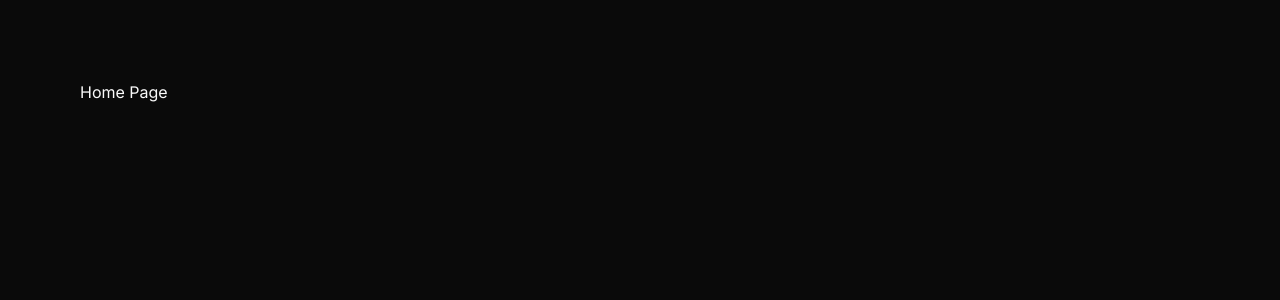
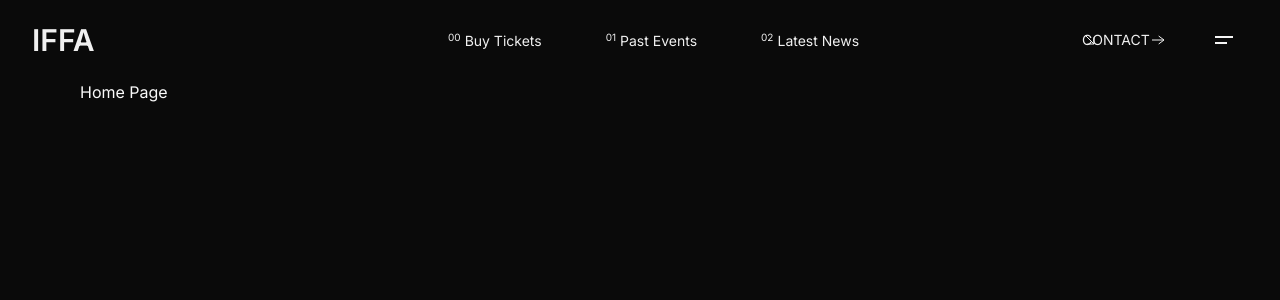
Before and after one commit to TANISHQBEDI/iffa-awards, a Next.js app: page / in a window 1280 px wide. Shown: the top 300 px of the page. Built offline with nearby package versions, Linux system fonts and the light colour scheme.

Commit message:
Added the nav layout matching the awwwards website

```diff
--- a/src/app/globals.css
+++ b/src/app/globals.css
@@ -47,6 +47,7 @@
   --radius-2xl: calc(var(--radius) + 8px);
   --radius-3xl: calc(var(--radius) + 12px);
   --radius-4xl: calc(var(--radius) + 16px);
+    --text-2xs: 10px;
 }
 
 :root {
--- /dev/null
+++ b/src/lib/gsap/gsap-utils.ts
@@ -0,0 +1,29 @@
+import { gsap } from '@/lib/gsap'
+
+type HoverOptions = {
+    target: Element
+    onEnter: (target: Element) => gsap.core.Tween | gsap.core.Timeline | void
+    onLeave: (target: Element) => gsap.core.Tween | gsap.core.Timeline | void
+    enterEvent?: 'mouseenter' | 'mouseover'
+    leaveEvent?: 'mouseleave' | 'mouseout'
+}
+
+export function setupGsapHover({
+                                   target,
+                                   onEnter,
+                                   onLeave,
+                                   enterEvent = 'mouseenter',
+                                   leaveEvent = 'mouseleave',
+                               }: HoverOptions) {
+    const handleEnter = () => onEnter(target)
+    const handleLeave = () => onLeave(target)
+
+    target.addEventListener(enterEvent, handleEnter)
+    target.addEventListener(leaveEvent, handleLeave)
+
+    // return cleanup function
+    return () => {
+        target.removeEventListener(enterEvent, handleEnter)
+        target.removeEventListener(leaveEvent, handleLeave)
+    }
+}
--- a/src/modules/root/ui/components/header.tsx
+++ b/src/modules/root/ui/components/header.tsx
@@ -1,13 +1,77 @@
 'use client'
 import React, {useRef} from 'react';
-
+import Link from "next/link";
+import {NAV_ITEMS} from "@/modules/root/constants/nav-items";
 
 const Header = () => {
     const navRef = useRef<HTMLDivElement>(null);
 
     return (
-        <nav ref={navRef} className='h-[var(--header-height)] mix-blend-difference fixed w-full'>
+        <nav ref={navRef} className='h-[var(--header-height)] z-50 mix-blend-difference fixed w-full'>
+            <div className='mx-auto grid h-full py-4 gap-8 w-full grid-cols-[repeat(12,minmax(0,1fr))] items-center px-8'>
 
+
+                <Link href='/' className='col-span-2 h-full items-center flex text-3xl font-semibold'>
+                    <span className='w-full'>
+                        IFFA
+                    </span>
+
+                </Link>
+                <div id='nav_desktop_cont' className='col-start-5 col-span-8 h-full w-full flex justify-start justify-self-end box-border'>
+                    <div id='nav_desktop_right' className='flex justify-between w-full items-center'>
+                        <ul id='nav_desktop_links_wrap' className='flex gap-16'>
+                            {
+                                NAV_ITEMS.map(({id, label, href})=>(
+                                    <li key={id}>
+                                        <Link href={href} className='space-x-1 nav_desktop_link'>
+                                            <sup className='text-2xs'>{id}</sup>
+                                            <span className='text-sm'>{label}</span>
+                                        </Link>
+                                    </li>
+                                ))
+                            }
+                        </ul>
+                        <div id='nav_desktop_right_btns' className='flex justify-start items-center'>
+                            <div id='btn-group' className='w-[86px]'>
+                                <Link href='/contact' className='flex items-center relative'>
+                                    <div className='h-4 w-4 absolute '>
+                                        <svg xmlns="http://www.w3.org/2000/svg" viewBox="0 0 24 24" width="100%"
+                                             className="btn-bubble-arrow__arrow-svg">
+                                            <polyline points="18 8 18 18 8 18" fill="none" stroke="currentColor"
+                                                      strokeMiterlimit="10" strokeWidth="1.5"></polyline>
+                                            <line x1="18" y1="18" x2="5" y2="5" fill="none" stroke="currentColor"
+                                                  strokeMiterlimit="10" strokeWidth="1.5"></line>
+                                        </svg>
+                                    </div>
+                                    <span className='uppercase text-sm pr-1 relative'>Contact</span>
+                                    <div className='h-4 w-4 right-0 absolute items-center justify-center flex'>
+                                        <svg xmlns="http://www.w3.org/2000/svg" viewBox="0 0 24 24" width="100%"
+                                             className="btn-bubble-arrow__arrow-svg">
+                                            <polyline points="10 6 18 12 10 18" fill="none" stroke="currentColor"
+                                                      strokeMiterlimit="10" strokeWidth="1.5"></polyline>
+                                            <line x1="18" y1="12" x2="0" y2="12" fill="none" stroke="currentColor"
+                                                  strokeMiterlimit="10" strokeWidth="1.5"></line>
+                                        </svg>
+                                    </div>
+
+                                </Link>
+                            </div>
+                            <div id='nav_menu_toggle_container' className='flex justify-start w-20'>
+                                <div id='nav_menu_btn_spacer' className='w-8'/>
+                                <div id='nav_menu_toggle_wrapper' className='w-12 h-12 flex justify-center items-center'>
+                                    <button id='nav_menu_toggle' className='h-full'>
+                                        <div id='nav_menu_line_wrapper' className='px-[3px] py-[8px] gap-1 flex-col flex justify-center'>
+                                            <div id='nav_menu_line_top' className='bg-white h-[2px] w-[18px]'/>
+                                            <div id='nav_menu_line_bottom' className='bg-white h-[2px] w-[12px]'/>
+                                        </div>
+                                    </button>
+                                </div>
+                            </div>
+                        </div>
+                    </div>
+                </div>
+
+            </div>
         </nav>
     );
 };
```
